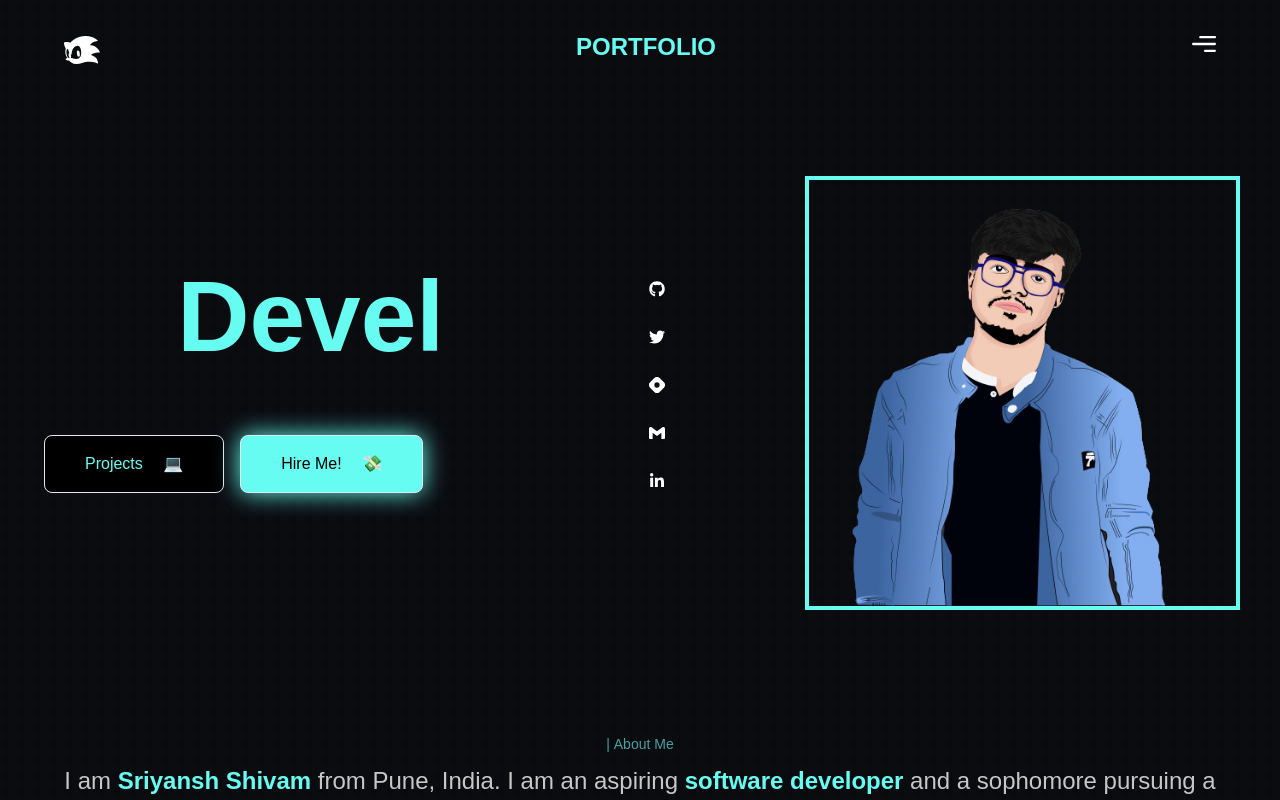
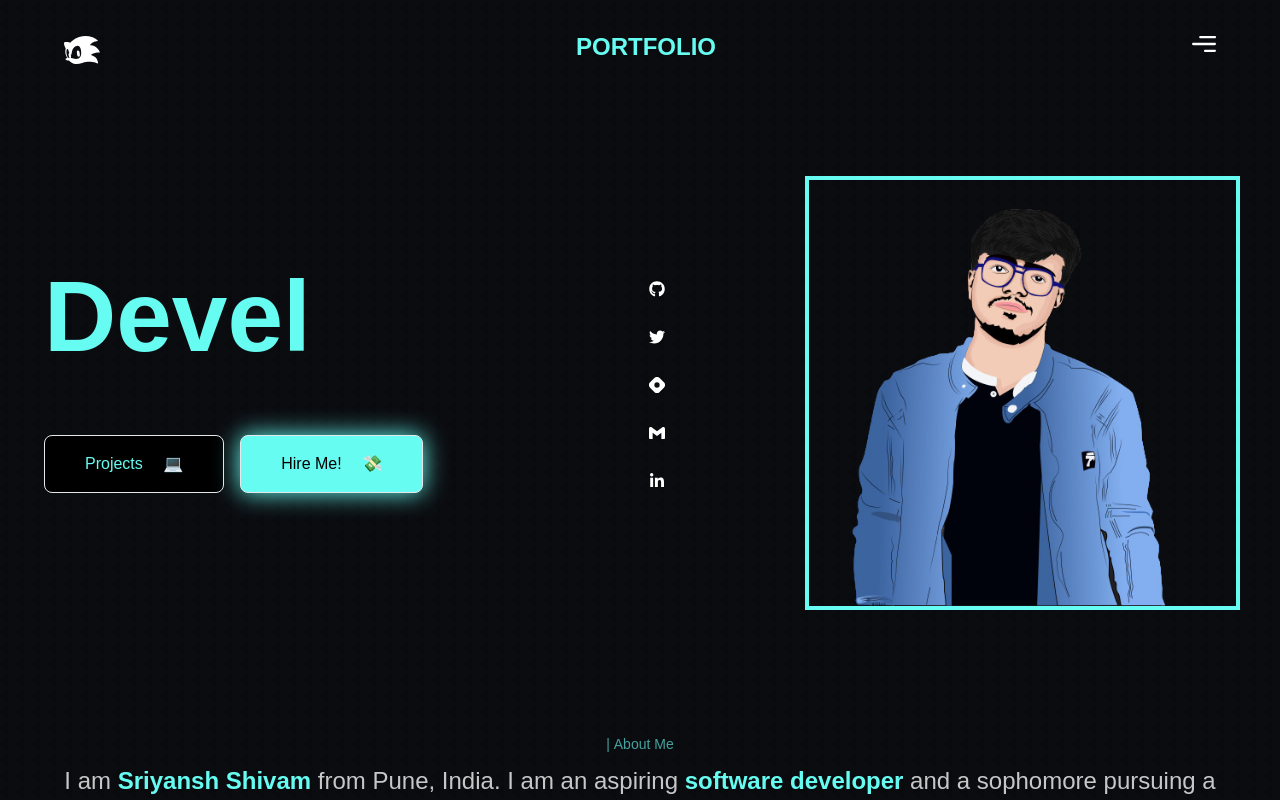
Before and after one commit to SoNiC-HeRE/Personal-Portfolio, a Next.js app: page / in a window 1280 px wide. Shown: the top 800 px of the page. Built offline with nearby package versions, Linux system fonts and the light colour scheme; a web font is replaced by a local one.

Commit message:
Updated Alignment

```diff
--- a/sections/Hero.jsx
+++ b/sections/Hero.jsx
@@ -47,7 +47,7 @@ const Hero = () => {
         className={`${styles.innerWidth} mx-auto flex flex-col`}
       >
         <div className="flex items-center  justify-center flex-col md:flex-row relative z-10">
-          <div className=" text-center md:w-5/12 md:mr-8">
+          <div className=" text-center md:text-left md:w-5/12 md:mr-8">
             <motion.h1
               variants={textVariant(1.1)}
               className={`${styles.heroHeading} sm:text-[48px]`}
```
